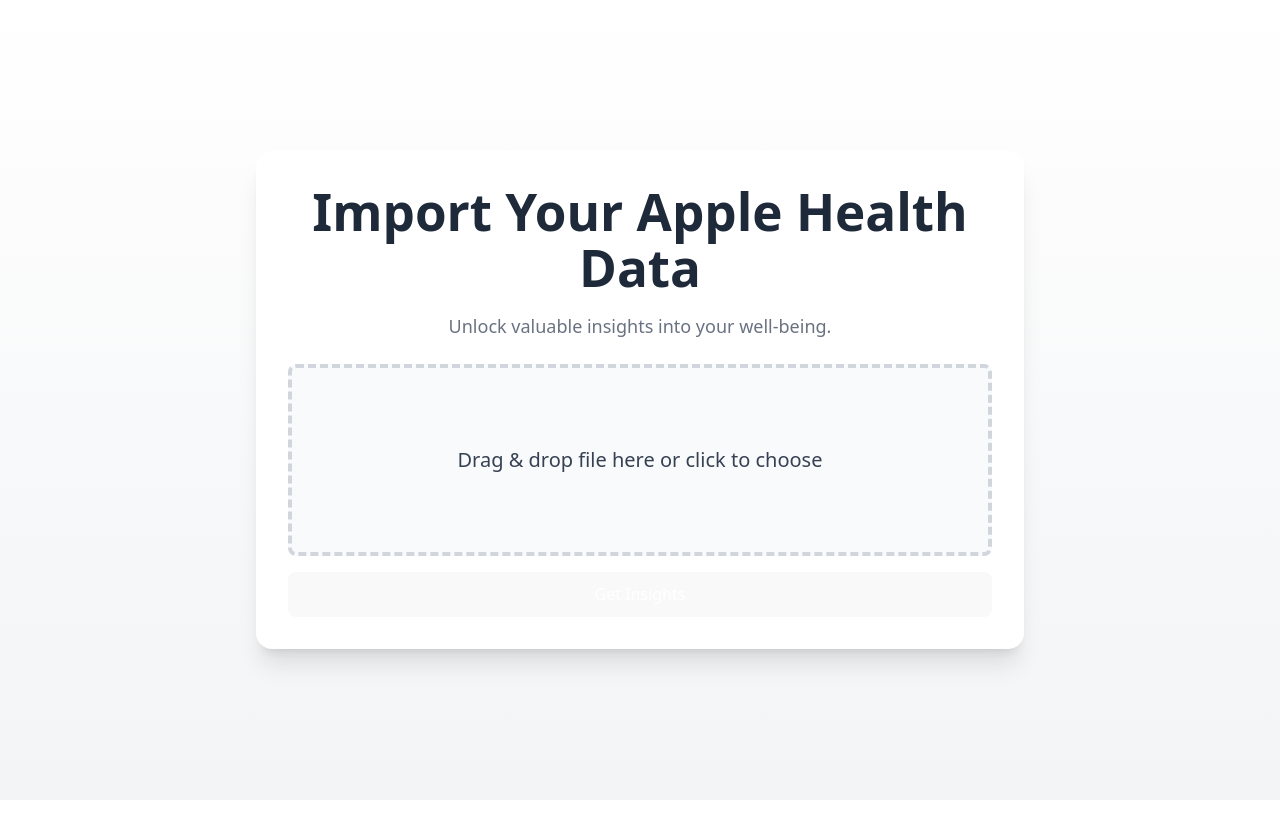
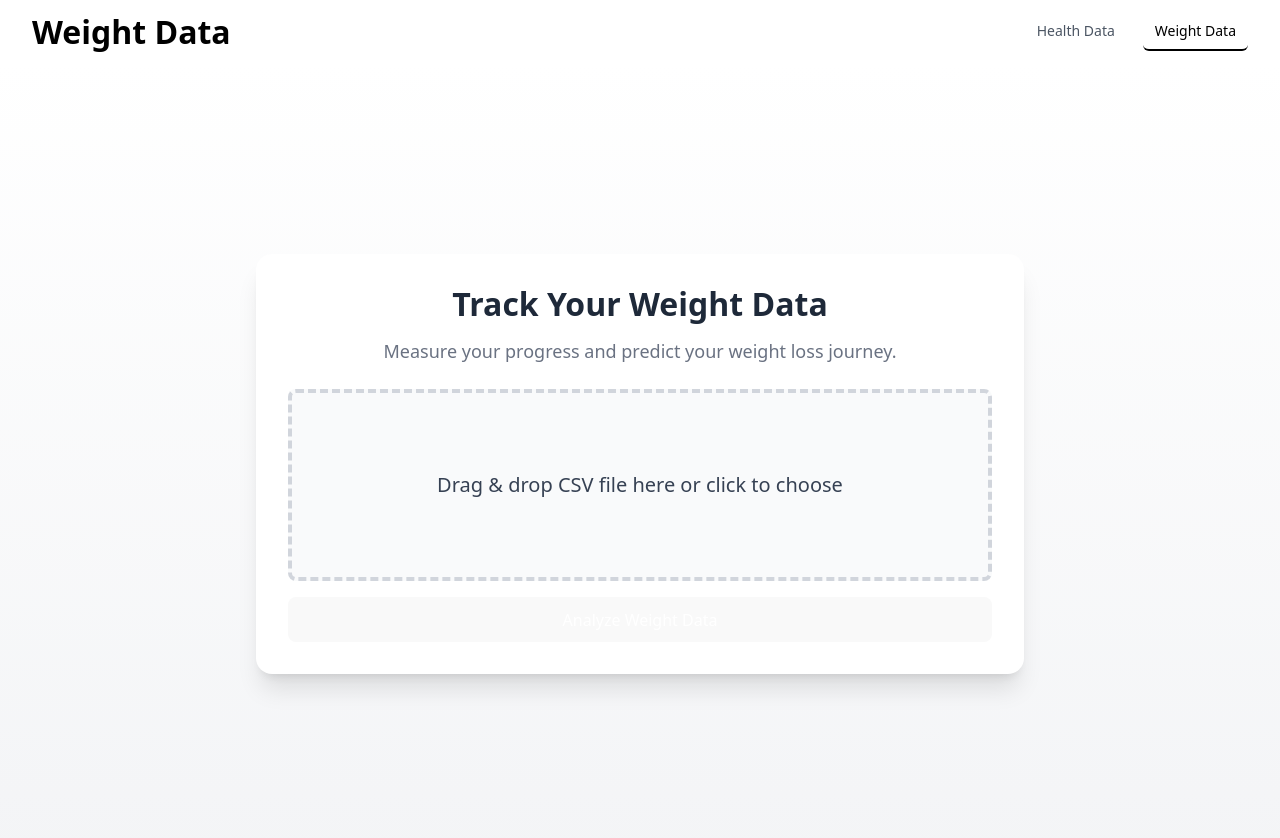
Before and after one commit to HaigEmirzian/Quack-Hacks-Health-Tracker, a React (Vite) app in the folder frontend/: page /weight in a window 1280 px wide. Shown: the top 838 px of the page. Before the commit the page ends 800 px from the top, so only its background shows below. Built offline with nearby package versions, Linux system fonts and the light colour scheme.

Commit message:
add weight data page to ui

```diff
--- a/frontend/src/App.jsx
+++ b/frontend/src/App.jsx
@@ -1,77 +1,19 @@
-import { useState } from "react";
+import { BrowserRouter as Router, Routes, Route } from "react-router-dom";
+import HealthDataPage from "./pages/HealthDataPage";
+import WeightDataPage from "./pages/WeightDataPage";
+import Navbar from "./components/Navbar";
 
 function App() {
-  const [file, setFile] = useState(null);
-  const [insights, setInsights] = useState(null);
-  const [loading, setLoading] = useState(false);
-
-  const handleUpload = async () => {
-    if (!file) return;
-    setLoading(true);
-
-    const formData = new FormData();
-    formData.append("file", file);
-
-    try {
-      const res = await fetch("http://localhost:5000/prediction", {
-        method: "POST",
-        body: formData,
-      });
-      const data = await res.json();
-      setInsights(data);
-    } catch (err) {
-      console.error("Upload failed", err);
-      setInsights({ error: "Failed to fetch insights." });
-    } finally {
-      setLoading(false);
-    }
-  };
-
   return (
-    <div className="h-screen w-screen bg-gradient-to-b from-white to-gray-100 flex items-center justify-center">
-      <div className="w-full max-w-3xl bg-white rounded-2xl shadow-xl p-8 text-center mx-4">
-        <h1 className="text-3xl sm:text-4xl font-semibold text-gray-800 mb-4">
-          Import Your Apple Health Data
-        </h1>
-        <p className="text-gray-500 mb-6 text-base sm:text-lg">
-          Unlock valuable insights into your well-being.
-        </p>
-
-        {/* Big File Input Box */}
-        <label
-          htmlFor="file-upload"
-          className="block border-4 border-dashed border-gray-300 rounded-lg h-48 flex flex-col items-center justify-center cursor-pointer hover:border-black transition duration-200 bg-gray-50"
-        >
-          <span className="text-xl text-gray-700">
-            {file ? file.name : "Drag & drop file here or click to choose"}
-          </span>
-          <input
-            id="file-upload"
-            type="file"
-            accept=".csv,.xlsx"
-            onChange={(e) => setFile(e.target.files[0])}
-            className="hidden"
-          />
-        </label>
-
-        <button
-          onClick={handleUpload}
-          className="mt-4 w-full bg-black text-white px-6 py-3 rounded-full hover:bg-gray-800 transition duration-200"
-          disabled={loading}
-        >
-          {loading ? "Analyzing..." : "Get Insights"}
-        </button>
-
-        {insights && (
-          <div className="mt-6 text-left">
-            <h2 className="text-xl font-semibold mb-2">Results:</h2>
-            <pre className="bg-gray-100 p-4 rounded-lg text-sm text-gray-800 overflow-x-auto">
-              {JSON.stringify(insights, null, 2)}
-            </pre>
-          </div>
-        )}
+    <Router>
+      <div className="bg-gray-100">
+        <Navbar />
+        <Routes>
+          <Route path="/" element={<HealthDataPage />} />
+          <Route path="/weight" element={<WeightDataPage />} />
+        </Routes>
       </div>
-    </div>
+    </Router>
   );
 }
 
--- /dev/null
+++ b/frontend/src/components/FileUploadBox.jsx
@@ -0,0 +1,33 @@
+import { useState } from "react";
+
+function FileUploadBox({ accept, onFileSelect, labelText }) {
+  const [fileName, setFileName] = useState("");
+
+  const handleChange = (e) => {
+    const selected = e.target.files[0];
+    if (selected) {
+      setFileName(selected.name);
+      onFileSelect(selected);
+    }
+  };
+
+  return (
+    <label
+      htmlFor="file-upload"
+      className="block border-4 border-dashed border-gray-300 rounded-lg h-48 flex flex-col items-center justify-center cursor-pointer hover:border-black transition duration-200 bg-gray-50"
+    >
+      <span className="text-xl text-gray-700">
+        {fileName || labelText || "Drag & drop file here or click to choose"}
+      </span>
+      <input
+        id="file-upload"
+        type="file"
+        accept={accept}
+        onChange={handleChange}
+        className="hidden"
+      />
+    </label>
+  );
+}
+
+export default FileUploadBox;
--- /dev/null
+++ b/frontend/src/components/Navbar.jsx
@@ -0,0 +1,56 @@
+import { Link, useLocation } from "react-router-dom";
+
+function Navbar() {
+  const location = useLocation();
+
+  // Set the page title based on the current path
+  let pageTitle = "Health Data";
+  if (location.pathname === "/weight") {
+    pageTitle = "Weight Data";
+  }
+
+  // Base styles for links (excluding color)
+  const baseLinkClass = "px-3 py-2 rounded-md text-sm font-medium no-underline";
+
+  // Inline styles for Health Data link
+  const healthDataStyle = {
+    color: location.pathname === "/" ? "#000" : "#4B5563", // black when active, gray-600 when inactive
+    borderBottom: location.pathname === "/" ? "2px solid #000" : "none"
+  };
+
+  // Inline styles for Weight Data link
+  const weightDataStyle = {
+    color: location.pathname === "/weight" ? "#000" : "#4B5563", // black when active, gray-600 when inactive
+    borderBottom: location.pathname === "/weight" ? "2px solid #000" : "none"
+  };
+
+  return (
+    <nav className="bg-white shadow">
+      <div className="max-w-7xl mx-auto px-4 sm:px-6 lg:px-8 flex justify-between items-center h-16">
+        {/* Dynamic Title */}
+        <div>
+          <h1 className="text-base font-semibold text-black">{pageTitle}</h1>
+        </div>
+        {/* Navigation Links */}
+        <div className="flex space-x-4">
+          <Link
+            to="/"
+            className={baseLinkClass}
+            style={healthDataStyle}
+          >
+            Health Data
+          </Link>
+          <Link
+            to="/weight"
+            className={baseLinkClass}
+            style={weightDataStyle}
+          >
+            Weight Data
+          </Link>
+        </div>
+      </div>
+    </nav>
+  );
+}
+
+export default Navbar;
--- a/frontend/src/index.css
+++ b/frontend/src/index.css
@@ -33,7 +33,7 @@
 }
 
 h1 {
-  font-size: 3.2em;
+  font-size: 2em;
   line-height: 1.1;
 }
 
--- /dev/null
+++ b/frontend/src/pages/HealthDataPage.jsx
@@ -0,0 +1,72 @@
+import { useState } from "react";
+import FileUploadBox from "../components/FileUploadBox";
+
+function HealthDataPage() {
+  const [file, setFile] = useState(null);
+  const [result, setResult] = useState(null);
+  const [loading, setLoading] = useState(false);
+
+  const handleFileSelect = (selectedFile) => {
+    setFile(selectedFile);
+  };
+
+  const handleUpload = async () => {
+    if (!file) return;
+    setLoading(true);
+
+    const formData = new FormData();
+    formData.append("file", file);
+
+    try {
+      const res = await fetch("http://localhost:5000/prediction", {
+        method: "POST",
+        body: formData,
+      });
+      const data = await res.json();
+      setResult(data);
+    } catch (err) {
+      console.error("Upload failed", err);
+      setResult({ error: "Failed to fetch insights." });
+    } finally {
+      setLoading(false);
+    }
+  };
+
+  return (
+    <div className="min-h-screen w-screen bg-gradient-to-b from-white to-gray-100 flex items-center justify-center p-4">
+      <div className="w-full max-w-3xl bg-white rounded-2xl shadow-xl p-8 text-center mx-4">
+        <h1 className="text-3xl sm:text-4xl font-semibold text-gray-800 mb-4">
+          Import Your Apple Health Data
+        </h1>
+        <p className="text-gray-500 mb-6 text-base sm:text-lg">
+          Unlock valuable insights into your well-being.
+        </p>
+
+        <FileUploadBox
+          accept=".csv,.xlsx"
+          onFileSelect={handleFileSelect}
+          labelText="Drag & drop file here or click to choose"
+        />
+
+        <button
+          onClick={handleUpload}
+          className="mt-4 w-full bg-black text-white px-6 py-3 rounded-full hover:bg-gray-800 transition duration-200"
+          disabled={loading}
+        >
+          {loading ? "Analyzing..." : "Get Insights"}
+        </button>
+
+        {result && (
+          <div className="mt-6 text-left">
+            <h2 className="text-xl font-semibold mb-2">Results:</h2>
+            <pre className="bg-gray-100 p-4 rounded-lg text-sm text-gray-800 overflow-x-auto">
+              {JSON.stringify(result, null, 2)}
+            </pre>
+          </div>
+        )}
+      </div>
+    </div>
+  );
+}
+
+export default HealthDataPage;
--- /dev/null
+++ b/frontend/src/pages/WeightDataPage.jsx
@@ -0,0 +1,72 @@
+import { useState } from "react";
+import FileUploadBox from "../components/FileUploadBox";
+
+function WeightDataPage() {
+  const [file, setFile] = useState(null);
+  const [result, setResult] = useState(null);
+  const [loading, setLoading] = useState(false);
+
+  const handleFileSelect = (selectedFile) => {
+    setFile(selectedFile);
+  };
+
+  const handleUpload = async () => {
+    if (!file) return;
+    setLoading(true);
+
+    const formData = new FormData();
+    formData.append("file", file);
+
+    try {
+      const res = await fetch("http://localhost:5000/weight", {
+        method: "POST",
+        body: formData,
+      });
+      const data = await res.json();
+      setResult(data);
+    } catch (err) {
+      console.error("Upload failed", err);
+      setResult({ error: "Failed to fetch insights." });
+    } finally {
+      setLoading(false);
+    }
+  };
+
+  return (
+    <div className="min-h-screen w-screen bg-gradient-to-b from-white to-gray-100 flex items-center justify-center p-4">
+      <div className="w-full max-w-3xl bg-white rounded-2xl shadow-xl p-8 text-center mx-4">
+        <h1 className="text-3xl sm:text-4xl font-semibold text-gray-800 mb-4">
+          Track Your Weight Data
+        </h1>
+        <p className="text-gray-500 mb-6 text-base sm:text-lg">
+          Measure your progress and predict your weight loss journey.
+        </p>
+
+        <FileUploadBox
+          accept=".csv"
+          onFileSelect={handleFileSelect}
+          labelText="Drag & drop CSV file here or click to choose"
+        />
+
+        <button
+          onClick={handleUpload}
+          className="mt-4 w-full bg-black text-white px-6 py-3 rounded-full hover:bg-gray-800 transition duration-200"
+          disabled={loading}
+        >
+          {loading ? "Analyzing..." : "Analyze Weight Data"}
+        </button>
+
+        {result && (
+          <div className="mt-6 text-left">
+            <h2 className="text-xl font-semibold mb-2">Weight Analysis:</h2>
+            <pre className="bg-gray-100 p-4 rounded-lg text-sm text-gray-800 overflow-x-auto">
+              {JSON.stringify(result, null, 2)}
+            </pre>
+          </div>
+        )}
+      </div>
+    </div>
+  );
+}
+
+export default WeightDataPage;
```
